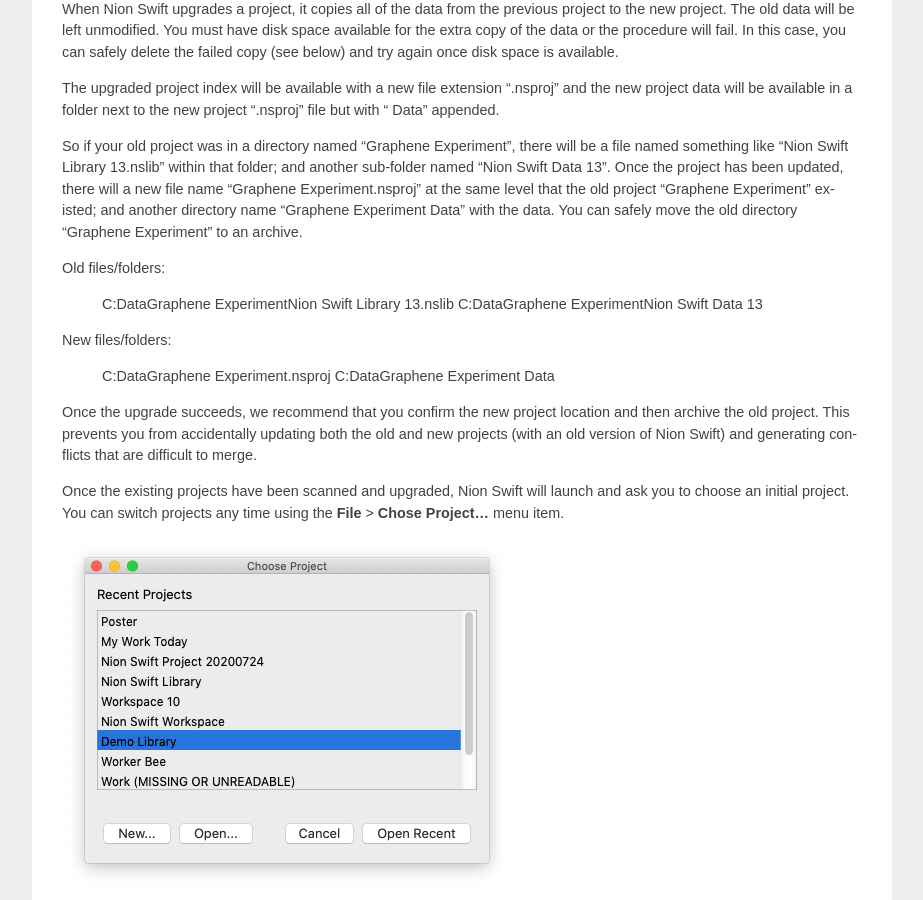
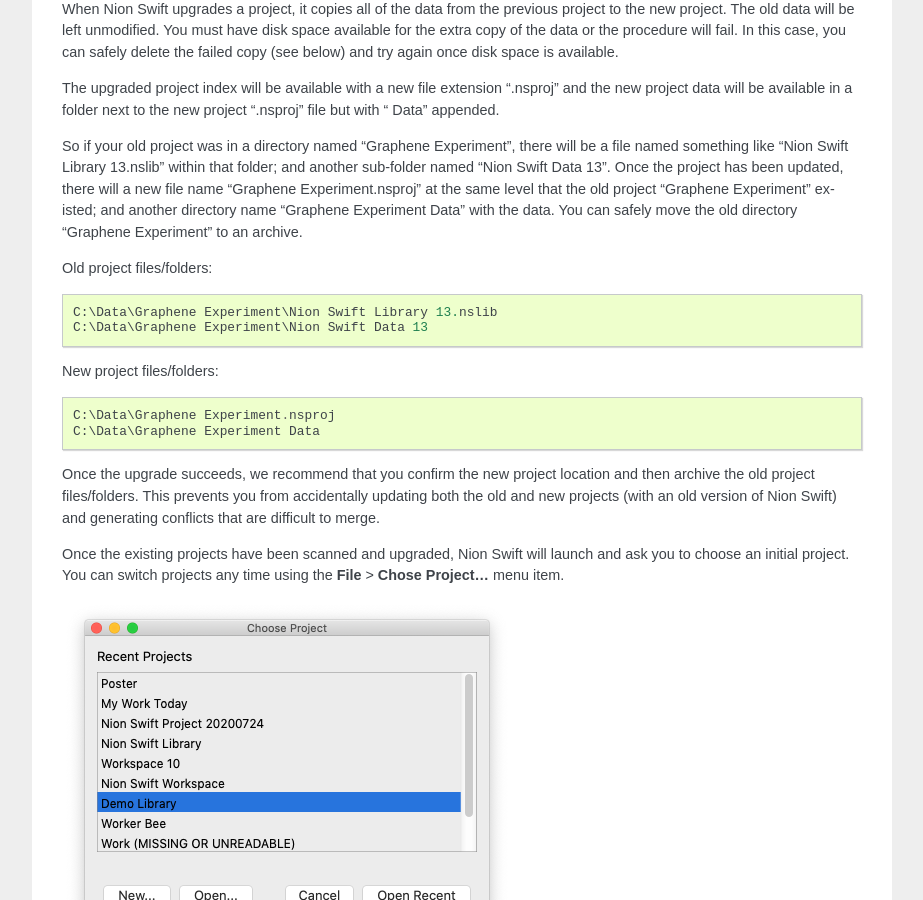
Before and after one commit to nion-software/nionswift, a Sphinx documentation site: the page built from docs/upgrading.rst, in a window 1280 px wide and 900 px high, scrolled down 588 px. Shown: the whole window, without its empty margins (198-1121 px from the left). Built offline with Sphinx 7.4.7, drawn with Linux system fonts in a browser that asks for light colours.

Commit message:
Update upgrading docs, take 2.

```diff
--- a/docs/upgrading.rst
+++ b/docs/upgrading.rst
@@ -27,17 +27,17 @@ The upgraded project index will be available with a new file extension ".nsproj"
 
 So if your old project was in a directory named "Graphene Experiment", there will be a file named something like "Nion Swift Library 13.nslib" within that folder; and another sub-folder named "Nion Swift Data 13". Once the project has been updated, there will a new file name "Graphene Experiment.nsproj" at the same level that the old project "Graphene Experiment" existed; and another directory name "Graphene Experiment Data" with the data. You can safely move the old directory "Graphene Experiment" to an archive.
 
-Old files/folders:
+Old project files/folders::
 
     C:\Data\Graphene Experiment\Nion Swift Library 13.nslib
     C:\Data\Graphene Experiment\Nion Swift Data 13
 
-New files/folders:
+New project files/folders::
 
     C:\Data\Graphene Experiment.nsproj
     C:\Data\Graphene Experiment Data
 
-Once the upgrade succeeds, we recommend that you confirm the new project location and then archive the old project. This prevents you from accidentally updating both the old and new projects (with an old version of Nion Swift) and generating conflicts that are difficult to merge.
+Once the upgrade succeeds, we recommend that you confirm the new project location and then archive the old project files/folders. This prevents you from accidentally updating both the old and new projects (with an old version of Nion Swift) and generating conflicts that are difficult to merge.
 
 Once the existing projects have been scanned and upgraded, Nion Swift will launch and ask you to choose an initial project. You can switch projects any time using the **File** > **Chose Project...** menu item.
 
```
